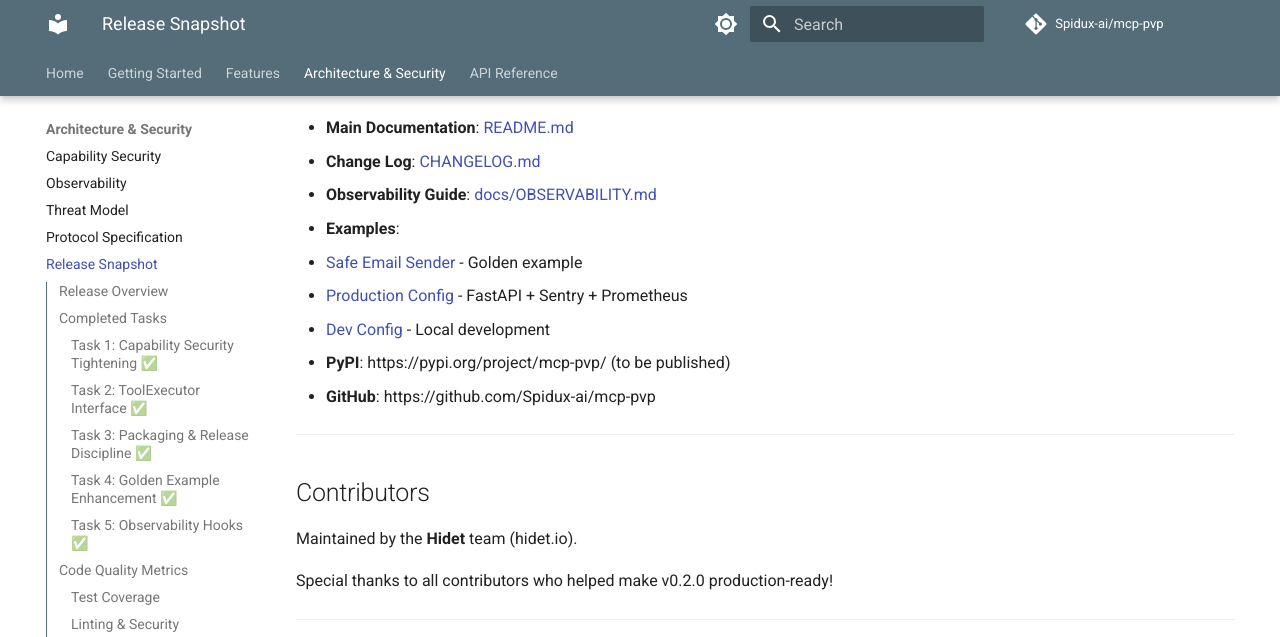
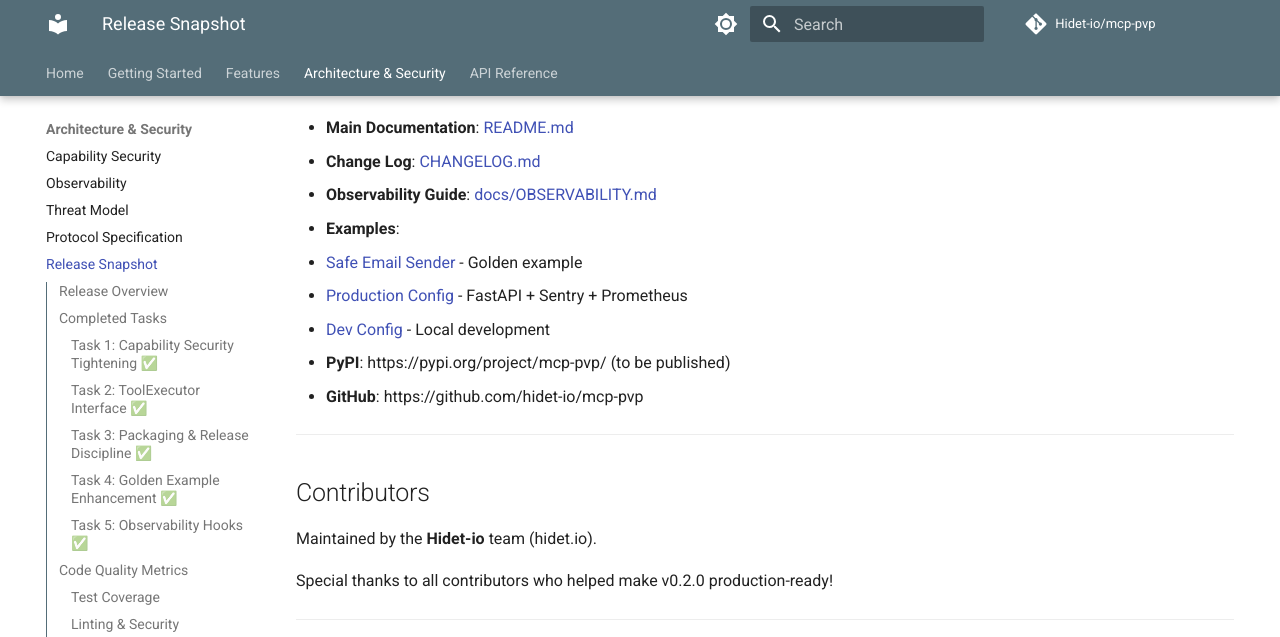
Before and after one commit to Hidet-io/mcp-pvp, an MkDocs documentation site: the page built from docs/v0.2.0-RELEASE-SUMMARY.md, in a window 1280 px wide and 900 px high, scrolled down 7195 px. Shown: the top 637 px of the window. Built offline with MkDocs 1.6.1 and Material for MkDocs 9.7.7, drawn with Linux system fonts in a browser that asks for light colours; comment, search, counter and statistics services are not loaded.

Commit message:
Rename team name from spidux to hidet

```diff
--- a/docs/v0.2.0-RELEASE-SUMMARY.md
+++ b/docs/v0.2.0-RELEASE-SUMMARY.md
@@ -333,13 +333,13 @@
   - [Production Config](../examples/observability/production_config.py) - FastAPI + Sentry + Prometheus
   - [Dev Config](../examples/observability/dev_config.py) - Local development
 - **PyPI**: https://pypi.org/project/mcp-pvp/ (to be published)
-- **GitHub**: https://github.com/Spidux-ai/mcp-pvp
+- **GitHub**: https://github.com/hidet-io/mcp-pvp
 
 ---
 
 ## Contributors
 
-Maintained by the **Hidet** team (hidet.io).
+Maintained by the **Hidet-io** team (hidet.io).
 
 Special thanks to all contributors who helped make v0.2.0 production-ready!
 
--- a/mkdocs.yml
+++ b/mkdocs.yml
@@ -1,8 +1,8 @@
 site_name: mcp-pvp Documentation
 site_description: Tokenize sensitive data before the LLM sees it.
-site_url: https://spidux-ai.github.io/mcp-pvp/
-repo_url: https://github.com/Spidux-ai/mcp-pvp
-repo_name: Spidux-ai/mcp-pvp
+site_url: https://hidet-io.github.io/mcp-pvp/
+repo_url: https://github.com/hidet-io/mcp-pvp
+repo_name: Hidet-io/mcp-pvp
 
 theme:
   name: material
@@ -73,4 +73,4 @@
 extra:
   social:
     - icon: fontawesome/brands/github
-      link: https://github.com/Spidux-ai/mcp-pvp
+      link: https://github.com/hidet-io/mcp-pvp
```
Also changed, not shown: docs/RELEASING.md (+1 -1 lines), docs/getting-started.md (+1 -1 lines), pyproject.toml (+4 -4 lines), 2 other files.
